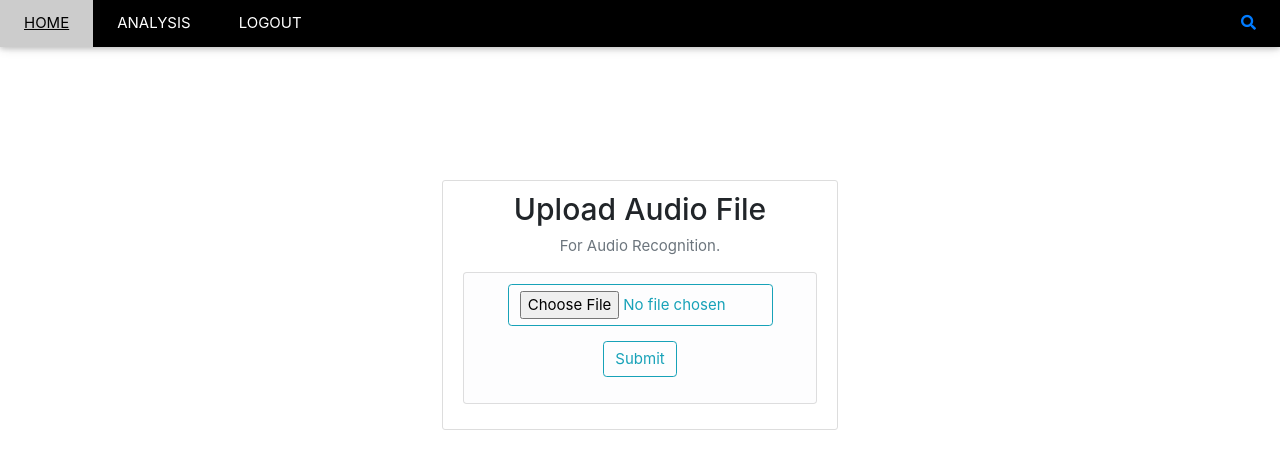
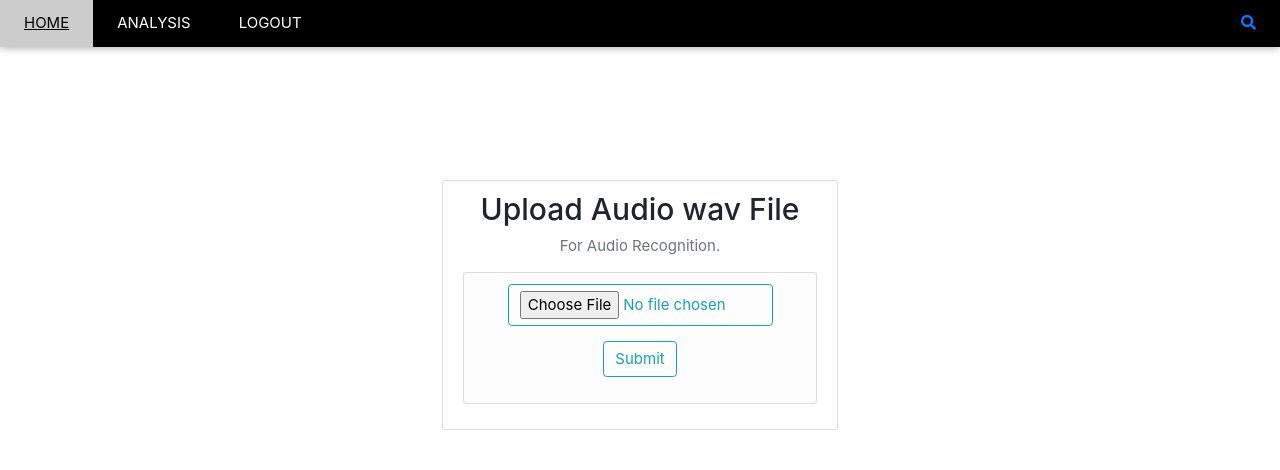
Before and after one commit to Yash9820/Audio-Recognition, a Flask app: page /analysis in a window 1280 px wide. Shown: the top 470 px of the page. Run offline with Flask 2, Linux system fonts and the light colour scheme; the visitor is signed in with stand-in values (Sample User, id 1); some libraries are stand-ins or nearby versions.

Commit message:
Update analysis.html

```diff
--- a/templates/analysis.html
+++ b/templates/analysis.html
@@ -66,7 +66,7 @@
 		<!--<input type="submit" class="button">-->
         <div class="col-md-4">
             <div class="content-section">
-              <h2>Upload Audio File</h2>
+              <h2>Upload Audio wav File</h2>
               <p class='text-muted'>For Audio Recognition.
 
                 <ul class="list-group">
```
